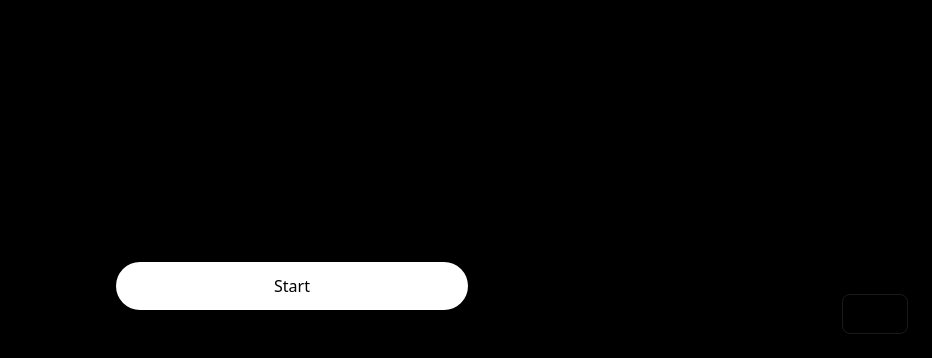
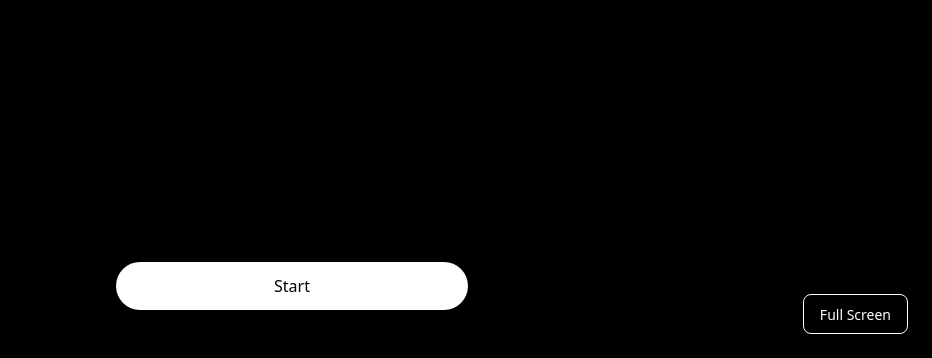
Before and after one commit to Rachitbyte/minimal-stopwatch, a website built with Vite: page index.html in a window 1280 px wide. Shown: the part 442-800 px from the top of the page, without its empty margins (348-1280 px from the left). Built offline with nearby package versions, Linux system fonts and the light colour scheme.

Commit message:
style: change fullscreen button from icon to text button with white border

```diff
--- a/src/main.ts
+++ b/src/main.ts
@@ -22,8 +22,8 @@ app.innerHTML = `
     <button id="btn-start" class="primary">Start</button>
   </footer>
   <button id="btn-fullscreen" aria-label="Enter fullscreen" class="fullscreen-btn" title="Fullscreen" style="display: none;">
-    <svg class="icon-enter" viewBox="0 0 24 24" width="20" height="20" fill="none" stroke="currentColor" stroke-width="2" stroke-linecap="round" stroke-linejoin="round"><path d="M8 3H5a2 2 0 0 0-2 2v3m18 0V5a2 2 0 0 0-2-2h-3m0 18h3a2 2 0 0 0 2-2v-3M3 16v3a2 2 0 0 0 2 2h3"></path></svg>
-    <svg class="icon-exit" viewBox="0 0 24 24" width="20" height="20" fill="none" stroke="currentColor" stroke-width="2" stroke-linecap="round" stroke-linejoin="round" style="display: none;"><path d="M8 3v3a2 2 0 0 1-2 2H3m18 0h-3a2 2 0 0 1-2-2V3m0 18v-3a2 2 0 0 1 2-2h3M3 16h3a2 2 0 0 1 2 2v3"></path></svg>
+    <span class="fs-enter">Full Screen</span>
+    <span class="fs-exit" style="display: none;">Normal</span>
   </button>
 `;
 
@@ -383,13 +383,13 @@ document.addEventListener('fullscreenchange', () => {
     document.body.classList.add('is-fullscreen');
     btnFullscreen.setAttribute('aria-label', 'Exit fullscreen');
     btnFullscreen.title = 'Exit fullscreen';
-    btnFullscreen.querySelector('.icon-enter')!.setAttribute('style', 'display: none;');
-    btnFullscreen.querySelector('.icon-exit')!.removeAttribute('style');
+    btnFullscreen.querySelector('.fs-enter')!.setAttribute('style', 'display: none;');
+    btnFullscreen.querySelector('.fs-exit')!.removeAttribute('style');
   } else {
     document.body.classList.remove('is-fullscreen');
     btnFullscreen.setAttribute('aria-label', 'Enter fullscreen');
     btnFullscreen.title = 'Fullscreen';
-    btnFullscreen.querySelector('.icon-exit')!.setAttribute('style', 'display: none;');
-    btnFullscreen.querySelector('.icon-enter')!.removeAttribute('style');
+    btnFullscreen.querySelector('.fs-exit')!.setAttribute('style', 'display: none;');
+    btnFullscreen.querySelector('.fs-enter')!.removeAttribute('style');
   }
 });
--- a/src/style.css
+++ b/src/style.css
@@ -429,23 +429,24 @@ button.secondary {
   position: fixed;
   bottom: 24px;
   right: 24px;
-  width: 40px;
   height: 40px;
+  padding: 0 16px;
   border-radius: 8px;
   background-color: transparent;
-  color: rgba(255, 255, 255, 0.4);
+  color: #FFFFFF;
+  font-size: 14px;
+  font-weight: 500;
   display: flex;
   align-items: center;
   justify-content: center;
   z-index: 100;
-  border: 1px solid rgba(255, 255, 255, 0.1);
+  border: 1px solid #FFFFFF;
   box-shadow: none;
-  transition: opacity 150ms, transform 150ms, color 150ms, background-color 150ms;
+  transition: opacity 150ms, transform 150ms, background-color 150ms;
 }
 
 .fullscreen-btn:hover {
-  color: rgba(255, 255, 255, 0.9);
-  background-color: rgba(255, 255, 255, 0.05);
+  background-color: rgba(255, 255, 255, 0.1);
 }
 
 .fullscreen-btn:active {
```
